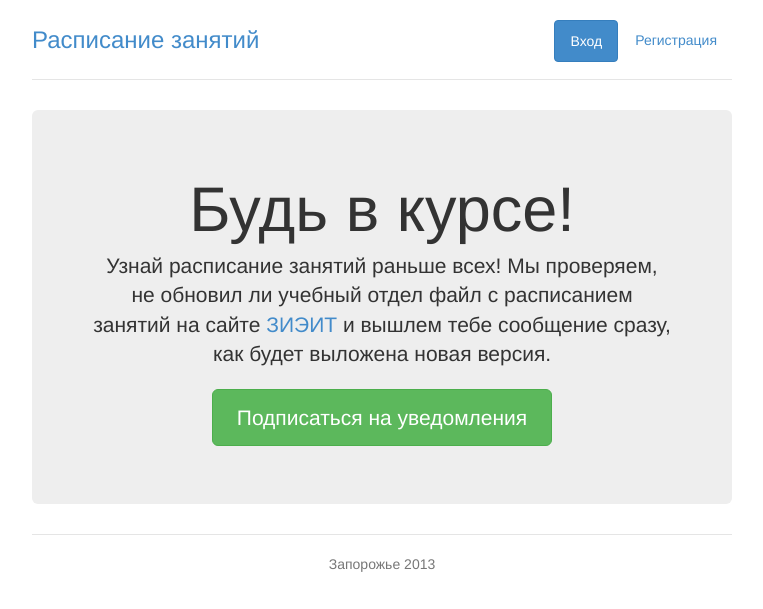
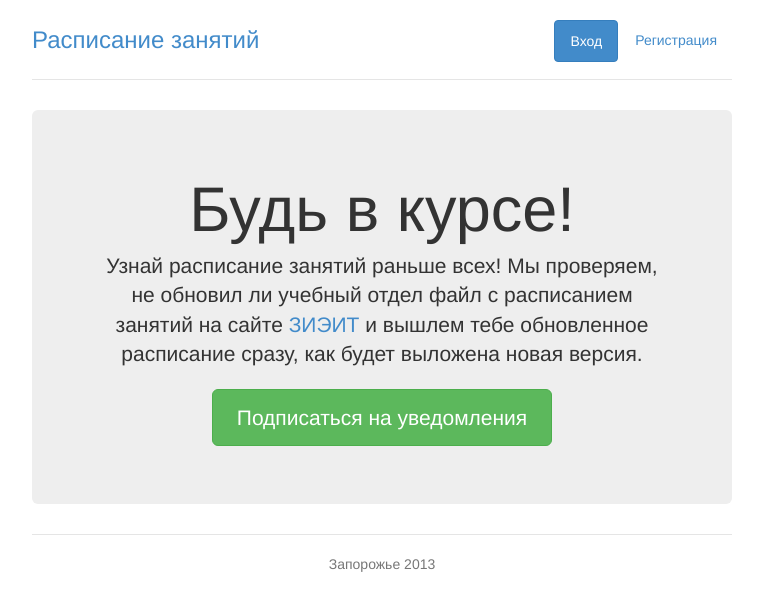
Before and after one commit to fevral13/zieit_schedule, a Django app: page / in a window 1280 px wide. Shown: the top 609 px of the page, without its empty margins (258-1021 px from the left). Run offline with Django 3.2, Linux system fonts and the light colour scheme; some libraries are stand-ins or nearby versions.

Commit message:
text fixed

```diff
--- a/templates/index.html
+++ b/templates/index.html
@@ -7,7 +7,8 @@
     <h1>Будь в курсе!</h1>
     <p class="lead">
         Узнай расписание занятий раньше всех! Мы проверяем, не обновил ли учебный отдел файл с расписанием
-        занятий на сайте <a href="http://econom.zp.ua">ЗИЭИТ</a> и вышлем тебе сообщение сразу, как будет выложена новая версия.
+        занятий на сайте <a href="http://econom.zp.ua">ЗИЭИТ</a> и вышлем тебе обновленное расписание сразу, как будет
+        выложена новая версия.
     </p>
     <p><a class="btn btn-lg btn-success" href="/register/" role="button">Подписаться на уведомления</a></p>
   </div>
```
